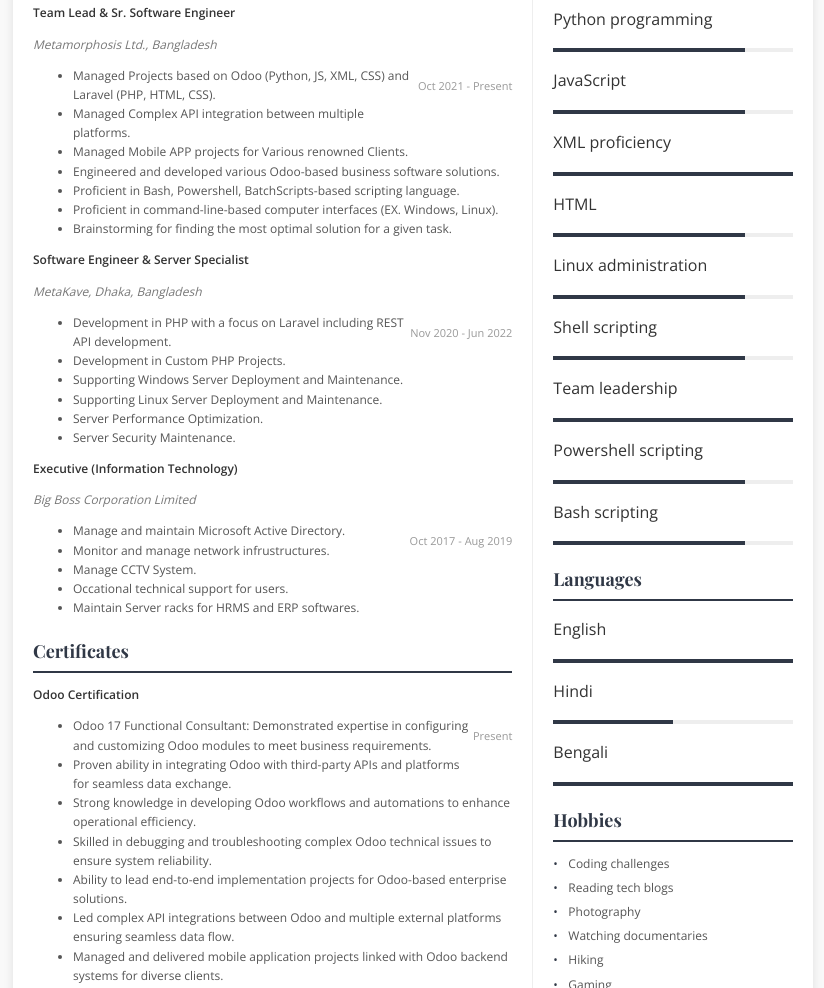
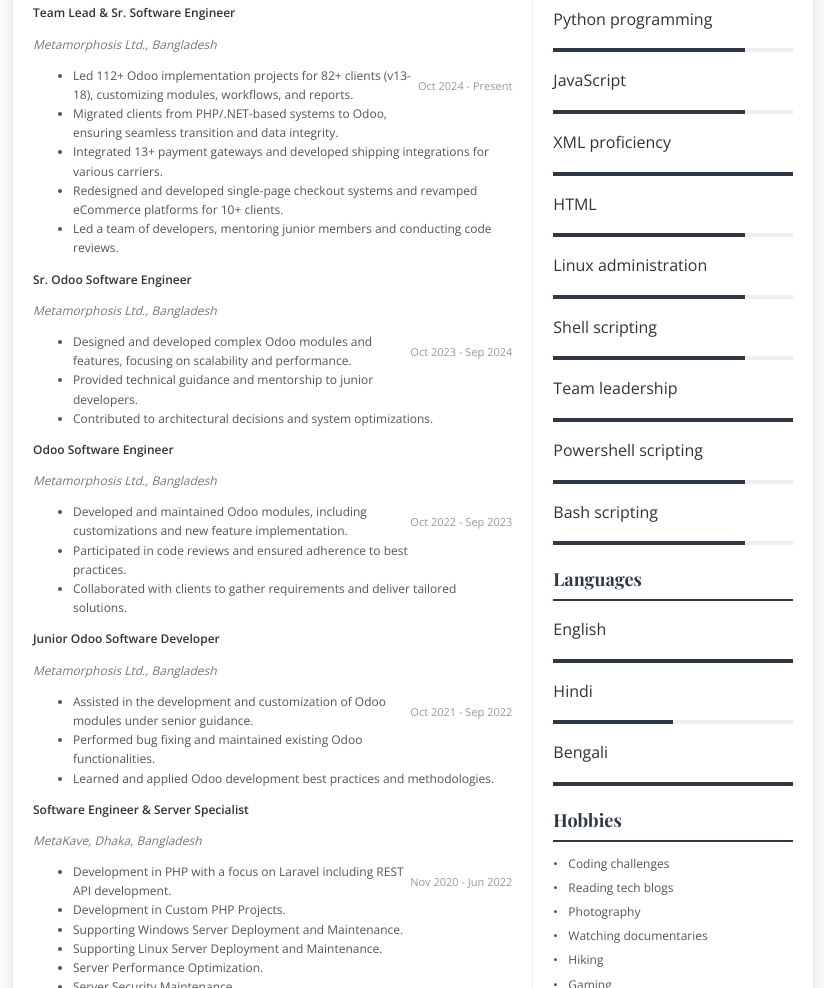
Before and after one commit to nsrshishir/nsrshishir, a plain HTML site: page CV.html in a window 1280 px wide. Shown: the part 940-1928 px from the top of the page, without its empty margins (227-1051 px from the left). Drawn offline with nearby package versions, Linux system fonts and the light colour scheme.

Commit message:
Enhance professional experience section with detailed career progression at Metamorphosis Ltd.
Updated index.html, CV.html, and cv_ats.html to reflect the user's growth from Junior Odoo Software Developer to Team Lead & Sr. Software Engineer, including inferred dates and responsibilities for each role.

```diff
--- a/CV.html
+++ b/CV.html
@@ -227,15 +227,43 @@
                     <div class="content">
                         <p class="job-title">Team Lead & Sr. Software Engineer</p>
                         <p class="company">Metamorphosis Ltd., Bangladesh</p>
-                        <p class="date">Oct 2021 - Present</p>
+                        <p class="date">Oct 2024 - Present</p>
                         <ul>
-                            <li>Managed Projects based on Odoo (Python, JS, XML, CSS) and Laravel (PHP, HTML, CSS).</li>
-                            <li>Managed Complex API integration between multiple platforms.</li>
-                            <li>Managed Mobile APP projects for Various renowned Clients.</li>
-                            <li>Engineered and developed various Odoo-based business software solutions.</li>
-                            <li>Proficient in Bash, Powershell, BatchScripts-based scripting language.</li>
-                            <li>Proficient in command-line-based computer interfaces (EX. Windows, Linux).</li>
-                            <li>Brainstorming for finding the most optimal solution for a given task.</li>
+                            <li>Led 112+ Odoo implementation projects for 82+ clients (v13-18), customizing modules, workflows, and reports.</li>
+                            <li>Migrated clients from PHP/.NET-based systems to Odoo, ensuring seamless transition and data integrity.</li>
+                            <li>Integrated 13+ payment gateways and developed shipping integrations for various carriers.</li>
+                            <li>Redesigned and developed single-page checkout systems and revamped eCommerce platforms for 10+ clients.</li>
+                            <li>Led a team of developers, mentoring junior members and conducting code reviews.</li>
+                        </ul>
+                    </div>
+                    <div class="content">
+                        <p class="job-title">Sr. Odoo Software Engineer</p>
+                        <p class="company">Metamorphosis Ltd., Bangladesh</p>
+                        <p class="date">Oct 2023 - Sep 2024</p>
+                        <ul>
+                            <li>Designed and developed complex Odoo modules and features, focusing on scalability and performance.</li>
+                            <li>Provided technical guidance and mentorship to junior developers.</li>
+                            <li>Contributed to architectural decisions and system optimizations.</li>
+                        </ul>
+                    </div>
+                    <div class="content">
+                        <p class="job-title">Odoo Software Engineer</p>
+                        <p class="company">Metamorphosis Ltd., Bangladesh</p>
+                        <p class="date">Oct 2022 - Sep 2023</p>
+                        <ul>
+                            <li>Developed and maintained Odoo modules, including customizations and new feature implementation.</li>
+                            <li>Participated in code reviews and ensured adherence to best practices.</li>
+                            <li>Collaborated with clients to gather requirements and deliver tailored solutions.</li>
+                        </ul>
+                    </div>
+                    <div class="content">
+                        <p class="job-title">Junior Odoo Software Developer</p>
+                        <p class="company">Metamorphosis Ltd., Bangladesh</p>
+                        <p class="date">Oct 2021 - Sep 2022</p>
+                        <ul>
+                            <li>Assisted in the development and customization of Odoo modules under senior guidance.</li>
+                            <li>Performed bug fixing and maintained existing Odoo functionalities.</li>
+                            <li>Learned and applied Odoo development best practices and methodologies.</li>
                         </ul>
                     </div>
                     <div class="content">
```
Also changed, not shown: cv_ats.html (+34 -1 lines), index.html (+37 -1 lines).
